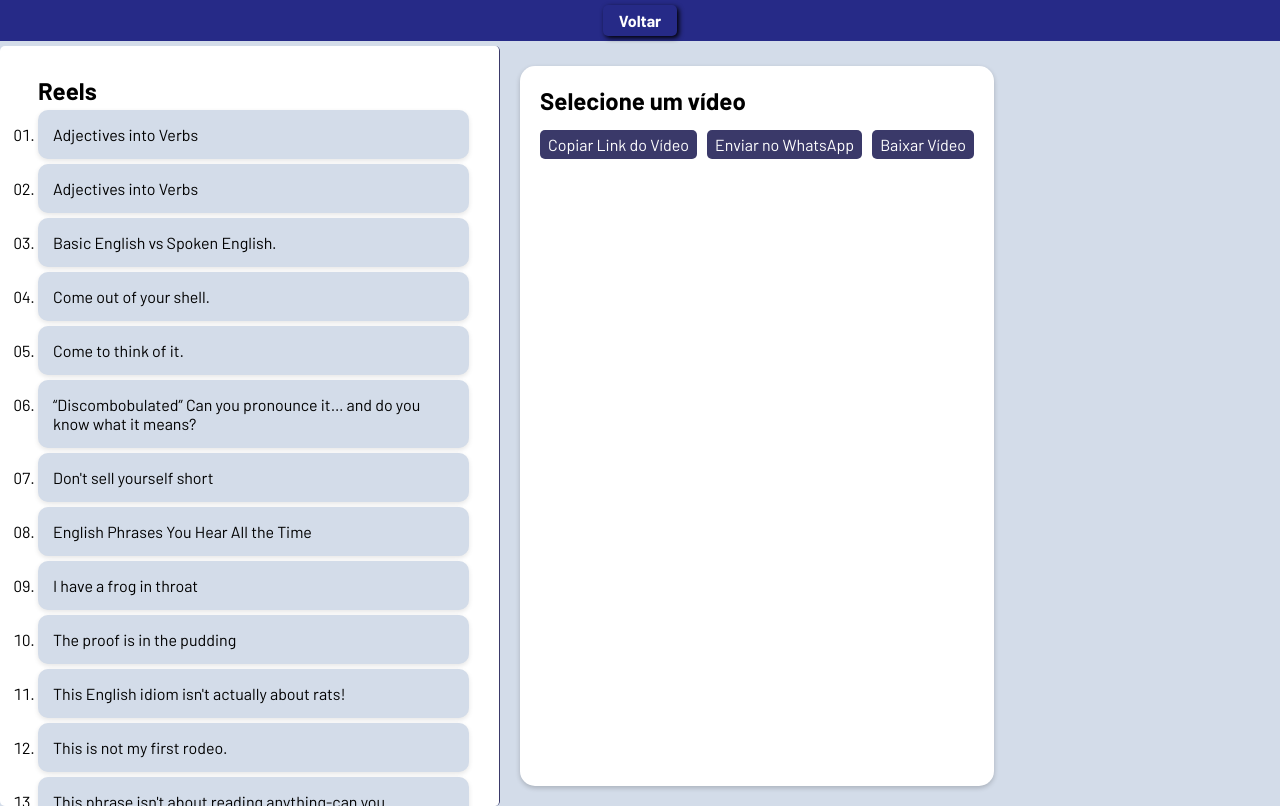
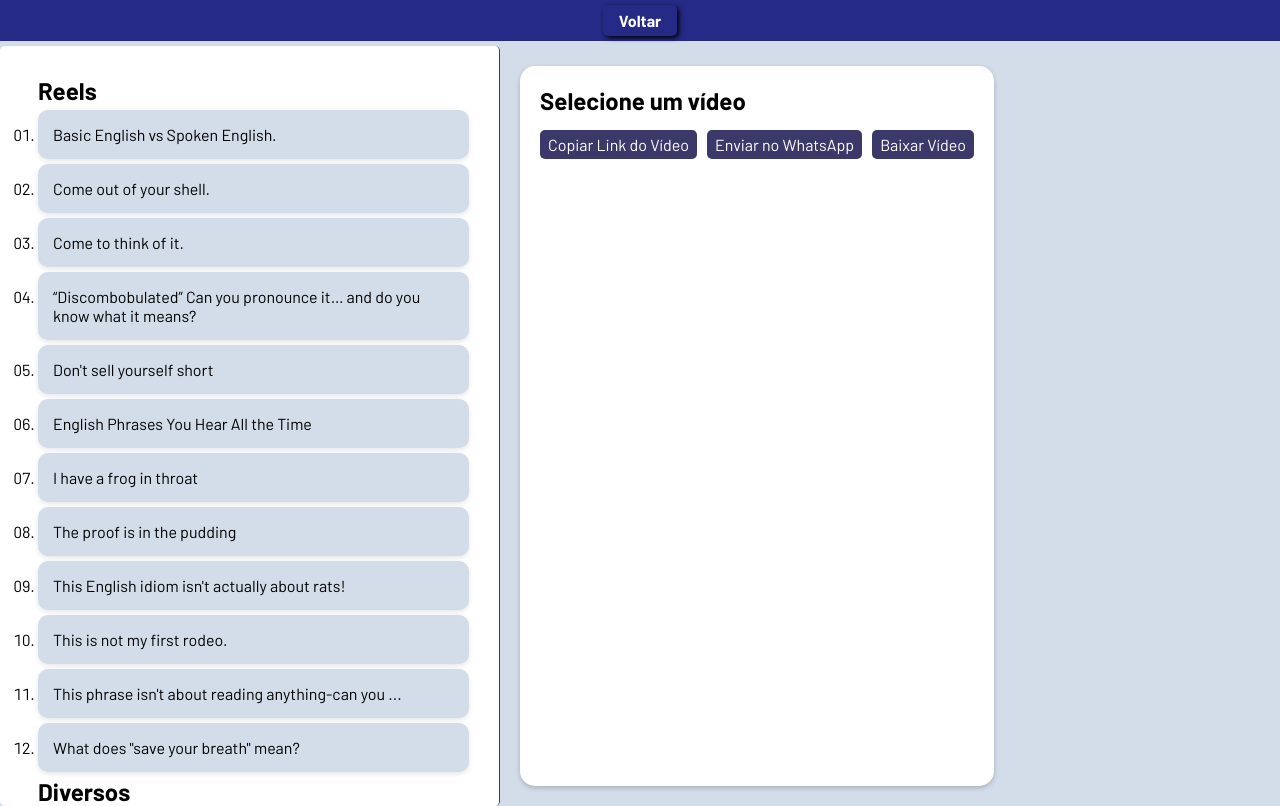
Before and after one commit to GustavoCFernandes/legendas.dicap.com.br, a plain HTML site: page galerias/Diversos/index.html in a window 1280 px wide. Drawn offline with Linux system fonts and the light colour scheme; a web font is replaced by a local one.

Commit message:
exclui linha rpetida

```diff
--- a/galerias/Diversos/index.html
+++ b/galerias/Diversos/index.html
@@ -42,10 +42,7 @@
 <section id="ESL_Business">
 
 <h2>Reels</h2>
-<li data-video-src="https://video-dicap.b-cdn.net/Diversos/Adjectives%20into%20Verbs.mp4">
-    Adjectives into Verbs</li>
-<li data-video-src="https://video-dicap.b-cdn.net/Diversos/Adjectives%20into%20Verbs.mp4">
-    Adjectives into Verbs</li>
+
 <li data-video-src="https://video-dicap.b-cdn.net/Diversos/Reels/Basic%20English%20vs%20Spoken%20English.mp4">
     Basic English vs Spoken English.</li>
 <li data-video-src="https://video-dicap.b-cdn.net/Diversos/Reels/Come%20out%20of%20your%20shell.mp4">
```
